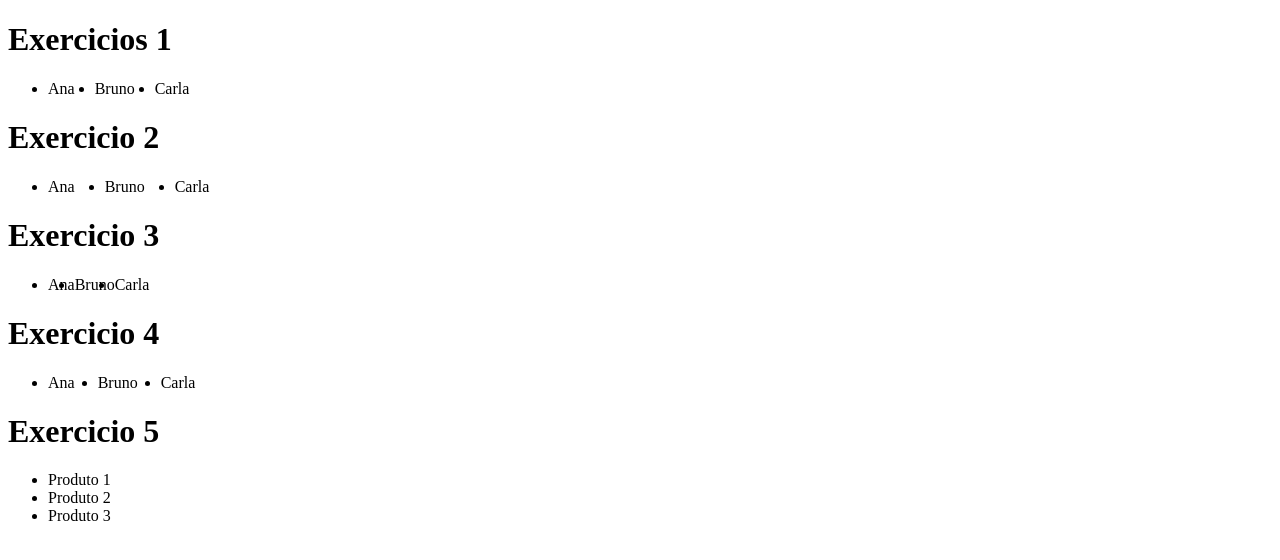
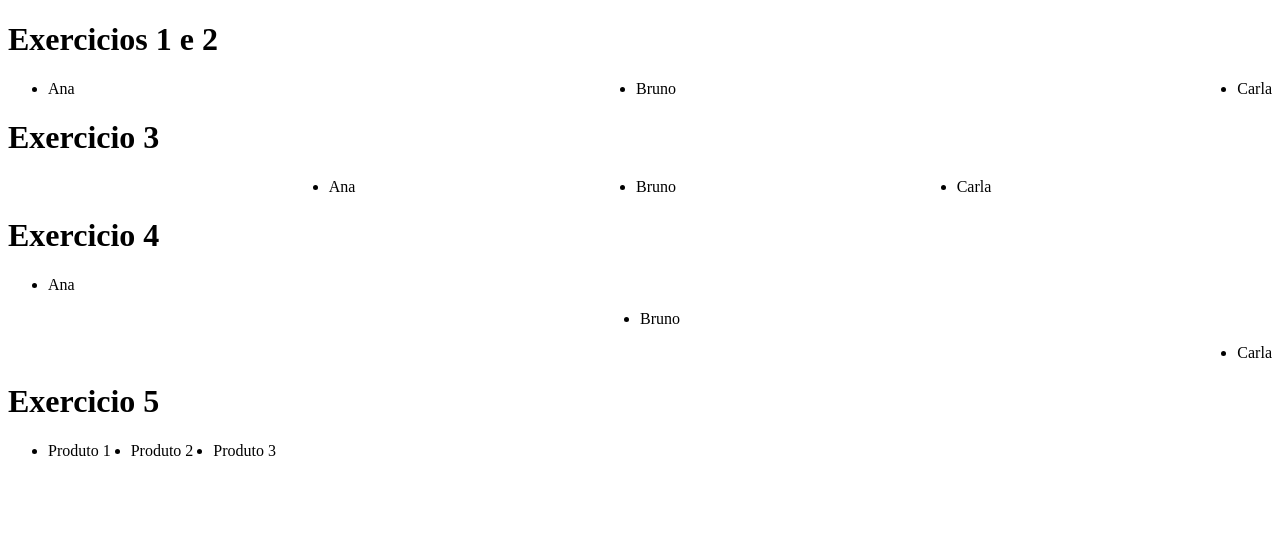
Before and after one commit to Cristopher07Siu/2o_termo, a website: page LIMA/AULA10/exercicio.html in a window 1280 px wide. Drawn offline with Linux system fonts and the light colour scheme.

Commit message:
Exercicios completos

```diff
--- a/LIMA/AULA10/exercicio.css
+++ b/LIMA/AULA10/exercicio.css
@@ -1,32 +1,35 @@
 .Equipe {
+    display: flex;
+    gap: 30px;
+    justify-content: space-between;
+}
+
+
+.Equipe-q {
+    display: flex;
+    /* justify-content: center; Este codigo faz com que a lista va para o centro */
+    /* justify-content: flex-end; Este codigo faz com que a lista va para o final */
+    /* justify-content: flex-start; Este codigo faz com que a lista va para o começo */
+    /* justify-content: space-between; Este codigo faz com que a lista fique separa com uma distancia bem alta entre os topicos */
+    justify-content: space-evenly; /* Este codigo faz com que a lista fique no centro e juntas */
+}
+
+.cards {
     display: flex;
     gap: 20px;
 }
 
-.Equipe-c {
+.Equipe-a {
     display: flex;
-    gap: 30px;
+    justify-content: flex-start;
 }
 
 .Equipe-b {
     display: flex;
     justify-content: center;
-
-    justify-content: flex-end;
-    justify-content: space-between;
-    justify-content: space-evenly;
-    justify-content: flex-start;
 }
 
-.Equipe-m {
+.Equipe-c {
     display: flex;
-    /* align-items: flex-end;
-    align-items: flex-start; */
-    align-items: center;
-    gap: 23px;
+    justify-content: flex-end;
 }
-
-.cards > article {
-    display: flex;
-    gap: 20px;
-}
--- a/LIMA/AULA10/exercicio.html
+++ b/LIMA/AULA10/exercicio.html
@@ -7,7 +7,7 @@
     <title>Exercicios - Flexbox</title>
 </head>
 <body>
-    <h1>Exercicios 1</h1>
+    <h1>Exercicios 1 e 2</h1>
 
 <ul class="Equipe">
     <li>Ana</li>
@@ -15,27 +15,29 @@
     <li>Carla</li>
 </ul>
 
-<h1>Exercicio 2</h1>
-
-<ul class="Equipe-c">
-    <li>Ana</li>
-    <li>Bruno</li>
-    <li>Carla</li>
-</ul>
 
 <h1>Exercicio 3</h1>
-<ul class="Equipe-b">
+<ul class="Equipe-q">
     <li>Ana</li>
     <li>Bruno</li>
     <li>Carla</li>
 </ul>
 
 <h1>Exercicio 4</h1>
-<ul class="Equipe-m">
+<ul class="Equipe-a">
     <li>Ana</li>
+</ul>
+
+<ul class="Equipe-b">
     <li>Bruno</li>
+</ul>
+
+<ul class="Equipe-c">
     <li>Carla</li>
 </ul>
+
+
+
 
 <h1>Exercicio 5</h1>
 
```
